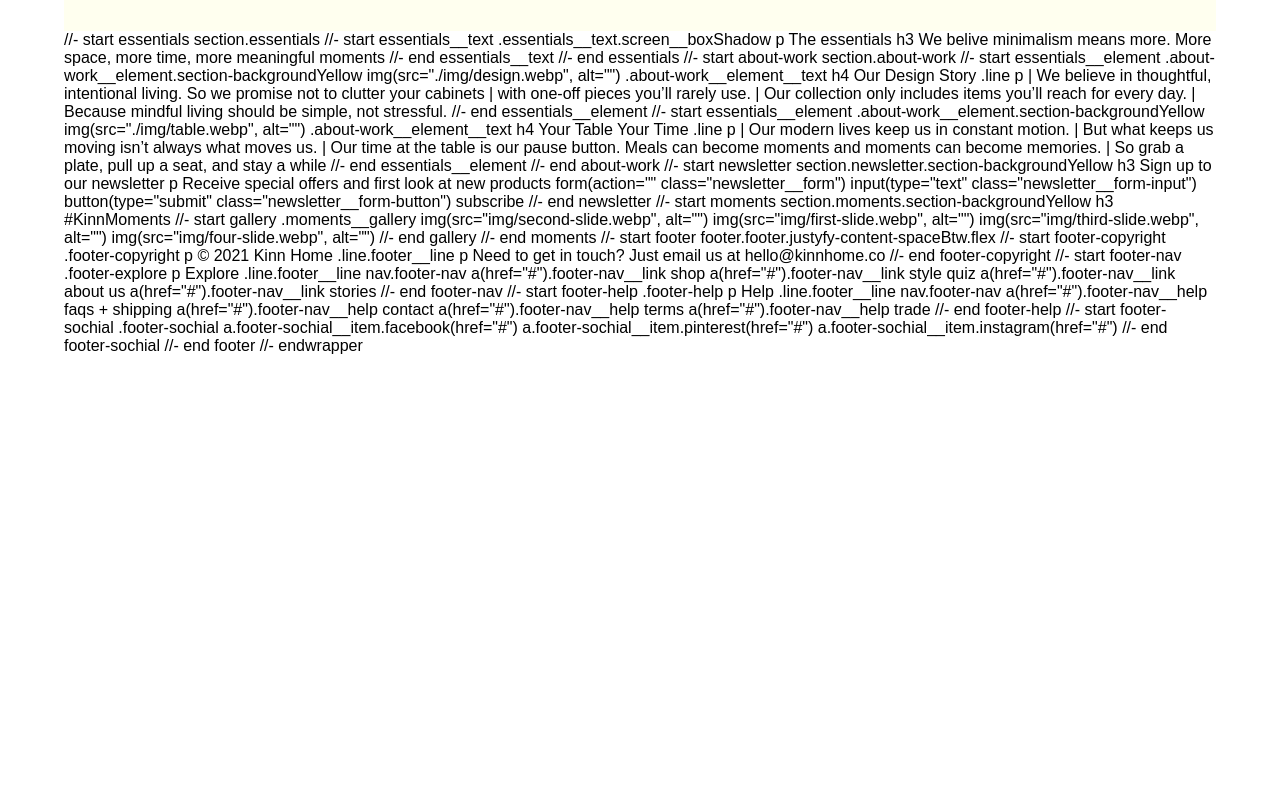
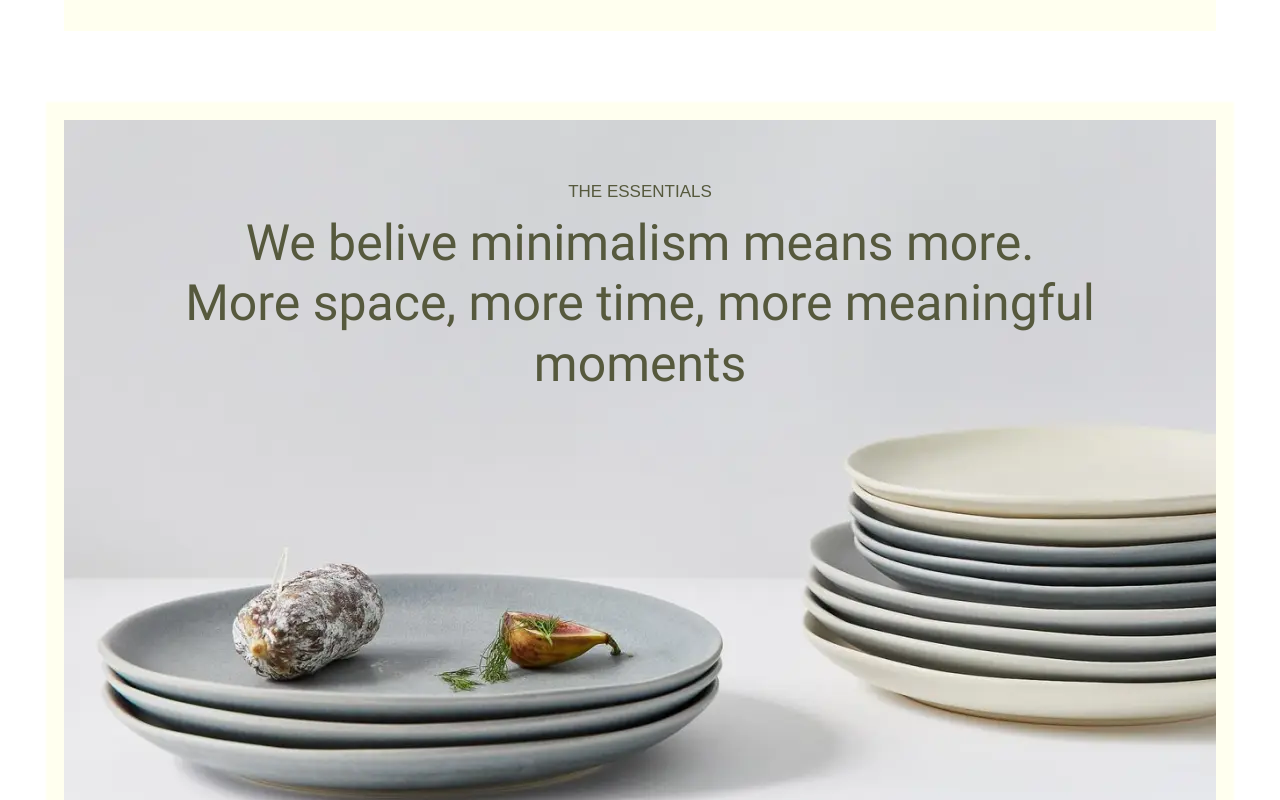
Before and after one commit to Sverxsro4nik/kinn__home-react, a React (Create React App) app: page / in a window 1280 px wide. Shown: the part 2060-2860 px from the top of the page. Before the commit the page ends 2415 px from the top, so only its background shows below. Built offline with nearby package versions, Linux system fonts and the light colour scheme.

Commit message:
Создание компонента essentials и внедрение его в разметку

```diff
--- a/src/App.js
+++ b/src/App.js
@@ -4,6 +4,7 @@
 import FirstScreen from './components/FirstScreen/FirstScreen';
 import SectionDescription from './components/SectionDescription/SectionDescription';
 import SectionProducts from './components/SectionProducts/SectionProducts';
+import SectionEssentials from './components/SectionEssentials/SectionEssentials';
 
 function App() {
   return (
@@ -13,16 +14,8 @@
               <FirstScreen/>
               <SectionDescription/>
               <SectionProducts/>
+              <SectionEssentials/>
             </main>
-
-                //- start essentials
-                section.essentials
-                    //- start essentials__text
-                    .essentials__text.screen__boxShadow
-                        p The essentials
-                        h3 We belive minimalism means more. More space, more time, more meaningful moments
-                    //- end essentials__text
-                //- end essentials
                 //- start about-work
                 section.about-work
                     //- start essentials__element
--- /dev/null
+++ b/src/components/SectionEssentials/SectionEssentials.jsx
@@ -0,0 +1,14 @@
+import React from "react";
+
+const SectionEssentials = () => {
+    return(
+        <section className="essentials">
+            <div className="essentials__text screen__boxShadow">
+                <p>The essentials</p>
+                <h3>We belive minimalism means more. More space, more time, more meaningful moments </h3>
+            </div>
+        </section>
+    );
+}
+
+export default SectionEssentials;
```
